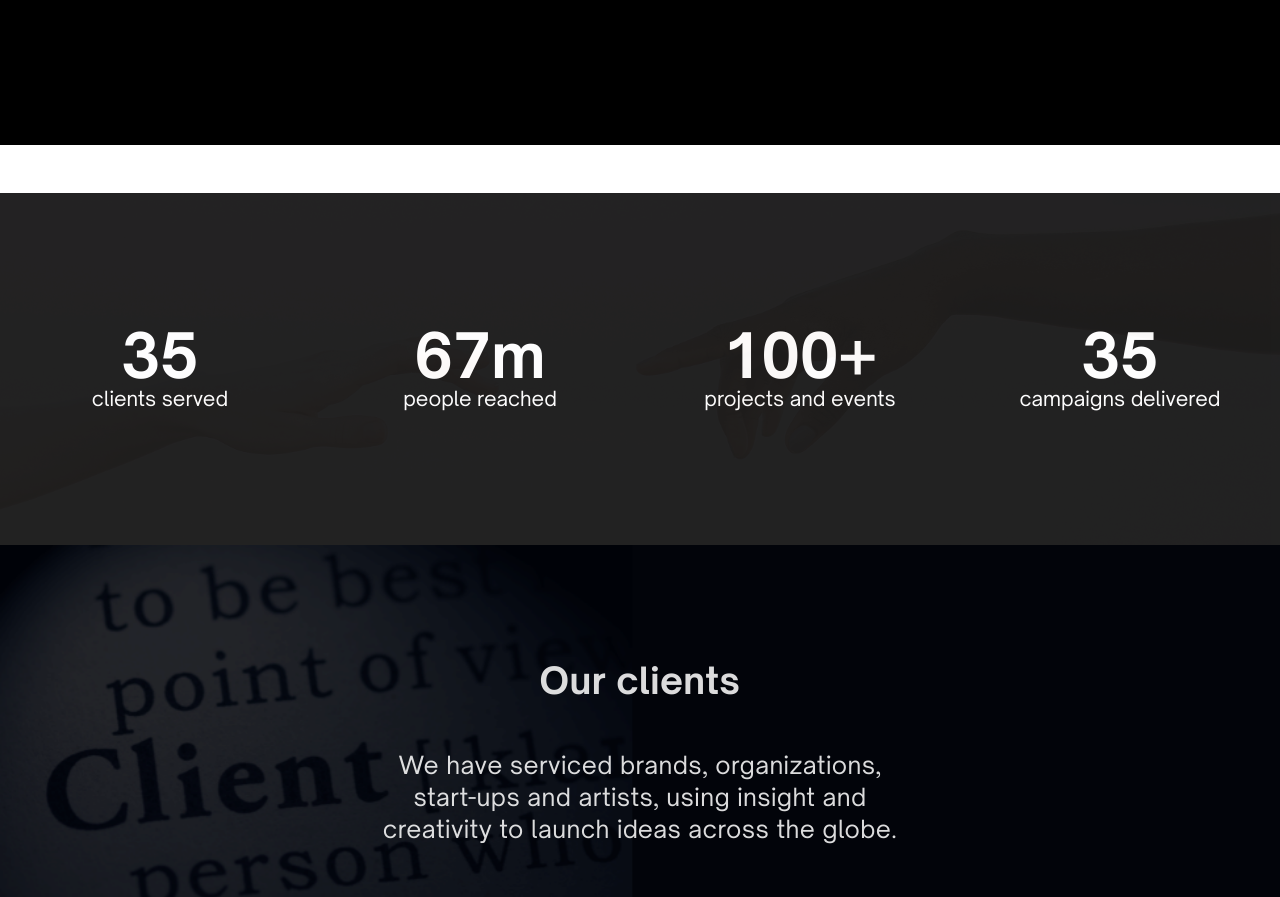
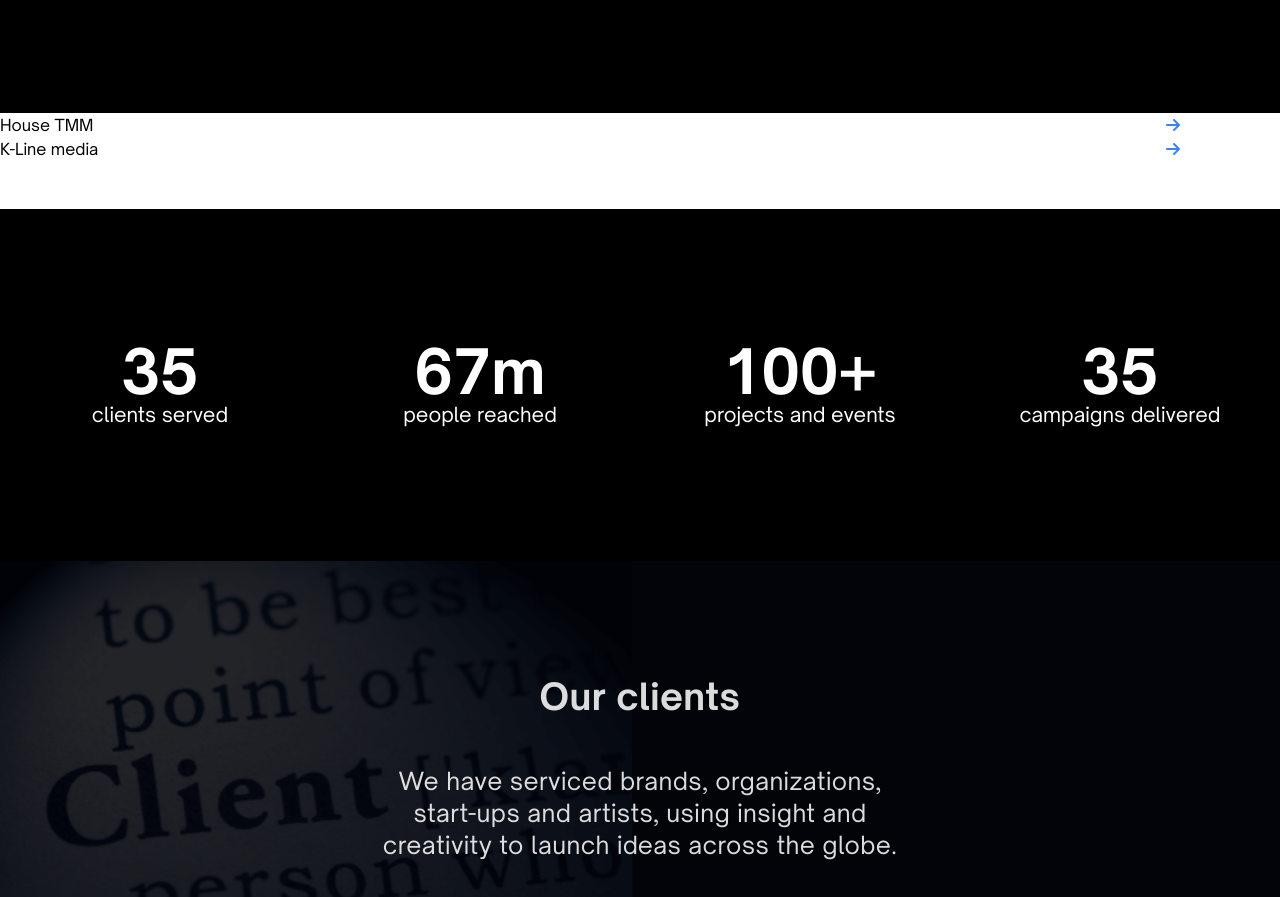
Before and after one commit to shafrazi/arrow-accel, a Next.js app: page / in a window 1280 px wide. Shown: the part 2671-3568 px from the top of the page. Built offline with nearby package versions, Linux system fonts and the light colour scheme.

Commit message:
remove bg image from stats

```diff
--- a/app-context.js
+++ b/app-context.js
@@ -4,12 +4,18 @@ const AppContext = React.createContext(null);
 
 function AppContextProvider(props) {
   const [isOpen, setIsOpen] = useState(false);
+  const [sideContent, setSideContent] = useState(null);
+  const [linkClicked, setLinkClicked] = useState(false);
 
   return (
     <AppContext.Provider
       value={{
         isOpen,
         setIsOpen,
+        sideContent,
+        setSideContent,
+        linkClicked,
+        setLinkClicked,
       }}
     >
       {props.children}
--- a/components/canvas-banner.js
+++ b/components/canvas-banner.js
@@ -1,4 +1,3 @@
-import Image from "next/image";
 import SlideTopText from "./slide-top-text";
 
 export default function CanvasBanner() {
--- a/components/carousel.js
+++ b/components/carousel.js
@@ -15,7 +15,7 @@ export default function Carousel() {
         autoPlayInterval={5000}
         disableDotsControls={true}
         disableButtonsControls={true}
-        animationType="fadeout"
+        // animationType="fadeout"
       />
     </div>
   );
--- a/components/get-to-know.js
+++ b/components/get-to-know.js
@@ -3,9 +3,9 @@ export default function GetToKnow() {
     <div className="relative">
       <div className="flex w-full relative justify-center items-center">
         <div className="flex w-full lg:w-11/12">
-          <div className="hidden lg:block w-1/2"></div>
+          <div className="hidden lg:block w-5/12"></div>
           <div
-            className="w-full lg:w-1/2 bg-gray-200 flex flex-col justify-center items-center text-base md:text-lg lg:text-xl tracking-wide px-8 py-12 md:px-[5vw] md:py-[8vw]"
+            className="w-full lg:w-7/12 bg-gray-200 flex flex-col justify-center items-center text-base md:text-lg lg:text-xl tracking-wide px-8 py-12 md:px-[5vw] md:py-[8vw]"
             style={{ lineHeight: 1.6 }}
           >
             <h2 className="font-bold text-lg md:text-xl lg:text-2xl">
--- /dev/null
+++ b/components/link-item.js
@@ -0,0 +1,26 @@
+import { useContext, useState } from "react";
+import { FontAwesomeIcon } from "@fortawesome/react-fontawesome";
+import { faArrowRight } from "@fortawesome/free-solid-svg-icons";
+import { AppContext } from "../app-context";
+
+export default function LinkItem({ name, content }) {
+  const { setSideContent } = useContext(AppContext);
+  const [linkClicked, setLinkClicked] = useState(false);
+
+  return (
+    <div
+      className="w-full flex"
+      onClick={() => {
+        setLinkClicked(true);
+        setSideContent(content);
+      }}
+    >
+      <div className="w-10/12 flex flex-col justify-center">
+        <p className={`${linkClicked && "font-bold"}`}>{name}</p>
+      </div>
+      <div className="w-2/12 flex flex-col justify-center items-center text-blue-500">
+        <FontAwesomeIcon icon={faArrowRight} className="w-10" />
+      </div>
+    </div>
+  );
+}
--- /dev/null
+++ b/components/side-links.js
@@ -0,0 +1,21 @@
+import { useState, useContext } from "react";
+import LinkItem from "./link-item";
+import { AppContext } from "../app-context";
+
+export default function SideLinks({ links }) {
+  const { sideContent } = useContext(AppContext);
+
+  console.log(sideContent);
+  return (
+    <div className="w-full flex flex-col">
+      <LinkItem
+        name="House TMM"
+        content="T M M is a design studio which delivers graphic design and visual communication to clients and collaborators who are looking for engaging and strong output that is able to challenge expectations and goals."
+      />
+      <LinkItem
+        name="K-Line media"
+        content="K-line achieves objectives through measurable and accountable marketing. They work as an extension of your team by filling the gaps with the right specialists. Our full-service capabilities allow us to provide professional recommendations a;nd solutions across every aspect of your marketing."
+      />
+    </div>
+  );
+}
--- a/components/stats.js
+++ b/components/stats.js
@@ -1,15 +1,7 @@
 export default function Stats() {
   return (
-    <div
-      className="w-full bg-center bg-cover h-40 md:h-[22rem] mt-12"
-      style={{
-        backgroundImage: "url(/images/about-us-hero.png)",
-      }}
-    >
-      <div
-        className="flex w-full h-full bg-black justify-center items-center"
-        style={{ opacity: 0.86 }}
-      >
+    <div className="w-full bg-center bg-cover h-40 md:h-[22rem] mt-12">
+      <div className="flex w-full h-full bg-black justify-center items-center">
         <div className="flex flex-wrap justify-center items-center w-full">
           <div
             className="w-1/2 md:w-1/4 flex flex-col justify-center items-center text-white py-4"
--- a/package.json
+++ b/package.json
@@ -6,6 +6,10 @@
     "start": "next start"
   },
   "dependencies": {
+    "@fortawesome/fontawesome-svg-core": "^6.1.1",
+    "@fortawesome/free-regular-svg-icons": "^6.1.1",
+    "@fortawesome/free-solid-svg-icons": "^6.1.1",
+    "@fortawesome/react-fontawesome": "^0.1.18",
     "@headlessui/react": "^1.5.0",
     "@heroicons/react": "^1.0.6",
     "animate.css": "^4.1.1",
--- a/pages/index.js
+++ b/pages/index.js
@@ -7,6 +7,8 @@ import Clients from "../components/clients";
 import GetToKnow from "../components/get-to-know";
 import Carousel from "../components/carousel";
 import SmallSteps from "../components/small-steps-banner";
+import LinkItem from "../components/link-item";
+import SideLinks from "../components/side-links";
 
 export default function Home() {
   return (
@@ -19,6 +21,7 @@ export default function Home() {
       <Carousel />
       <GetToKnow />
       <SmallSteps />
+      <SideLinks />
       <Stats />
       <Clients />
       <Footer
```
Also changed, not shown: 1 other file (tests, documents, lock files or other folders).
